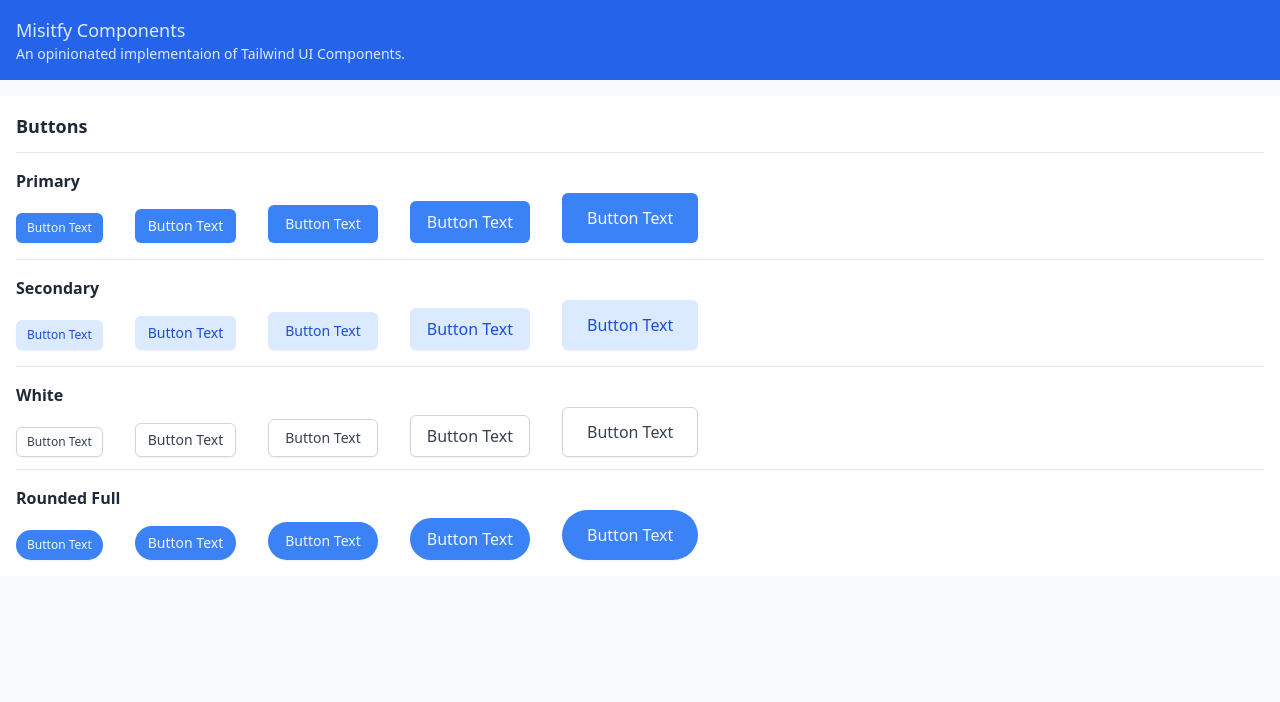
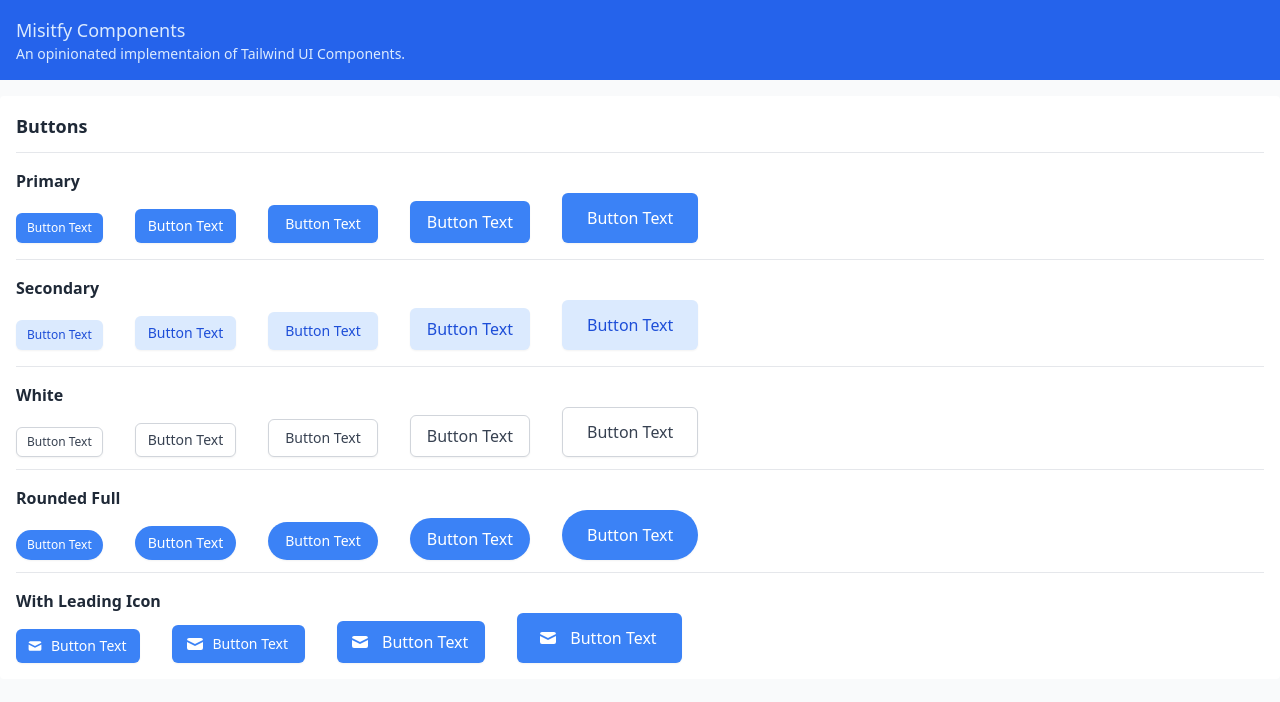
Before and after one commit to StevenCalverley/mistify-next, a Vue app: page / in a window 1280 px wide. Shown: the top 702 px of the page. Built offline with nearby package versions, Linux system fonts and the light colour scheme; a web font is replaced by a local one.

Commit message:
Add Button with Leading Icon examples

```diff
--- a/src/App.vue
+++ b/src/App.vue
@@ -51,6 +51,79 @@
             <m-button size="xl" rounded="full">Button Text</m-button>
           </div>
         </div>
+        <div class="mt-3 pt-4 border-t">
+          <h2 class="font-semibold">With Leading Icon</h2>
+          <div class="flex space-x-8 items-end">
+            <m-button size="sm">
+              <svg
+                class="-ml-0.5 mr-2 h-4 w-4"
+                xmlns="http://www.w3.org/2000/svg"
+                viewBox="0 0 20 20"
+                fill="currentColor"
+                aria-hidden="true"
+              >
+                <path
+                  d="M2.003 5.884L10 9.882l7.997-3.998A2 2 0 0016 4H4a2 2 0 00-1.997 1.884z"
+                />
+                <path
+                  d="M18 8.118l-8 4-8-4V14a2 2 0 002 2h12a2 2 0 002-2V8.118z"
+                />
+              </svg>
+              Button Text
+            </m-button>
+            <m-button>
+              <svg
+                class="-ml-1 mr-2 h-5 w-5"
+                xmlns="http://www.w3.org/2000/svg"
+                viewBox="0 0 20 20"
+                fill="currentColor"
+                aria-hidden="true"
+              >
+                <path
+                  d="M2.003 5.884L10 9.882l7.997-3.998A2 2 0 0016 4H4a2 2 0 00-1.997 1.884z"
+                />
+                <path
+                  d="M18 8.118l-8 4-8-4V14a2 2 0 002 2h12a2 2 0 002-2V8.118z"
+                />
+              </svg>
+              Button Text
+            </m-button>
+            <m-button size="lg">
+              <svg
+                class="-ml-1 mr-3 h-5 w-5"
+                xmlns="http://www.w3.org/2000/svg"
+                viewBox="0 0 20 20"
+                fill="currentColor"
+                aria-hidden="true"
+              >
+                <path
+                  d="M2.003 5.884L10 9.882l7.997-3.998A2 2 0 0016 4H4a2 2 0 00-1.997 1.884z"
+                />
+                <path
+                  d="M18 8.118l-8 4-8-4V14a2 2 0 002 2h12a2 2 0 002-2V8.118z"
+                />
+              </svg>
+              Button Text
+            </m-button>
+            <m-button size="xl">
+              <svg
+                class="-ml-1 mr-3 h-5 w-5"
+                xmlns="http://www.w3.org/2000/svg"
+                viewBox="0 0 20 20"
+                fill="currentColor"
+                aria-hidden="true"
+              >
+                <path
+                  d="M2.003 5.884L10 9.882l7.997-3.998A2 2 0 0016 4H4a2 2 0 00-1.997 1.884z"
+                />
+                <path
+                  d="M18 8.118l-8 4-8-4V14a2 2 0 002 2h12a2 2 0 002-2V8.118z"
+                />
+              </svg>
+              Button Text
+            </m-button>
+          </div>
+        </div>
       </section>
     </div>
   </main>
--- a/src/components/MButton/MButton.vue
+++ b/src/components/MButton/MButton.vue
@@ -56,7 +56,7 @@ export default defineComponent({
         case 'white':
           return 'border-gray-300 text-gray-700 bg-white hover:bg-gray-50 focus:ring-primary-500';
         default:
-          return 'text-primary-50 bg-primary-500 hover:bg-primary-700 focus:ring-primary-500';
+          return 'text-white bg-primary-500 hover:bg-primary-700 focus:ring-primary-500';
       }
     },
     roundedClasses(): string {
```
